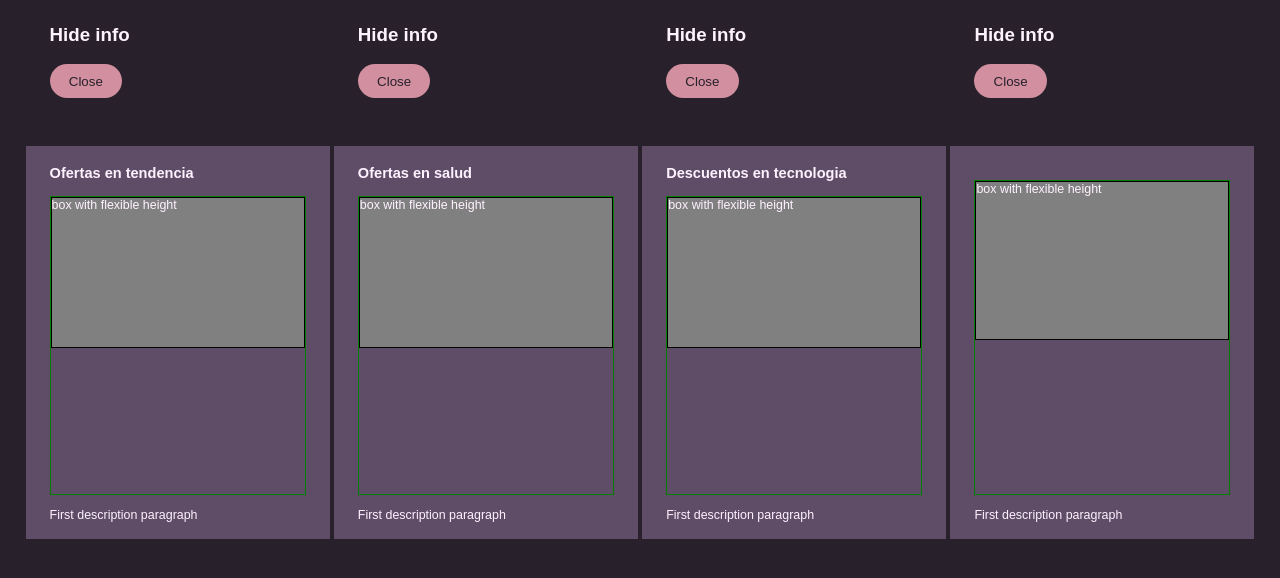
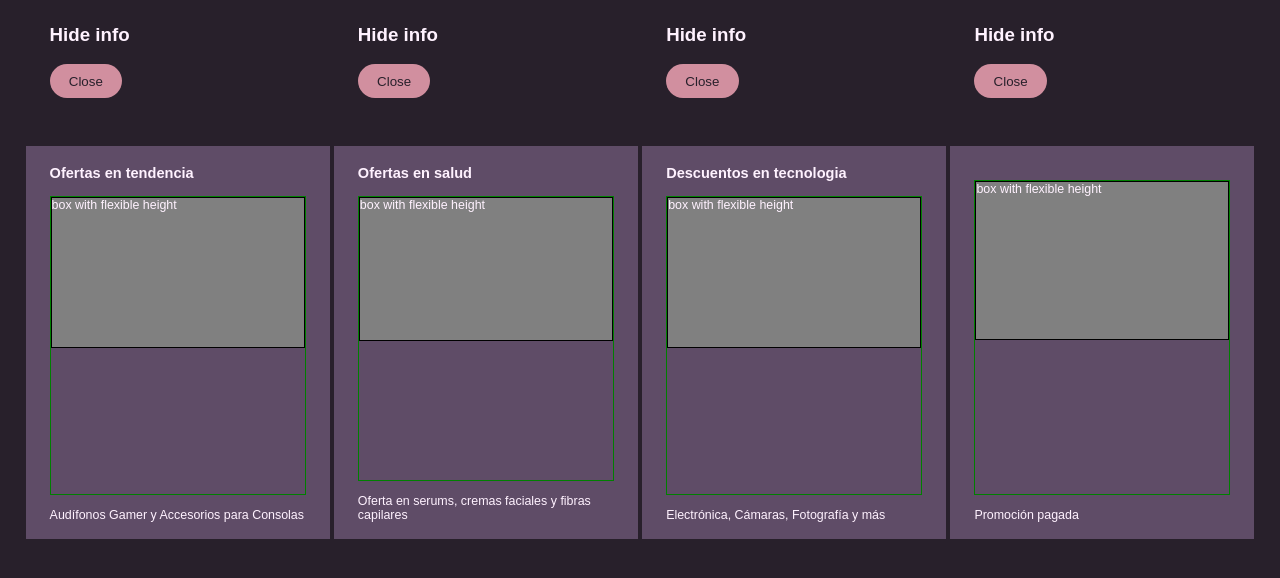
Before and after one commit to Purple-Code-sh/pactia, a React (Vite) app: page / in a window 1280 px wide. Shown: the top 578 px of the page. Built offline with nearby package versions, Linux system fonts and the light colour scheme; a web font is replaced by a local one.

Commit message:
adding new test, making it fail, solving it and passing it to production code

```diff
--- a/src/App.tsx
+++ b/src/App.tsx
@@ -16,7 +16,7 @@ export default function App() {
           <div className="fromGrow">box with flexible height</div>
         </div>
         <div role="articleDescription">
-          <p>First description paragraph</p>
+          <p>{element.description}</p>
         </div>
       </Accordion>
     );
```
Also changed, not shown: 1 other file (tests, documents, lock files or other folders).
